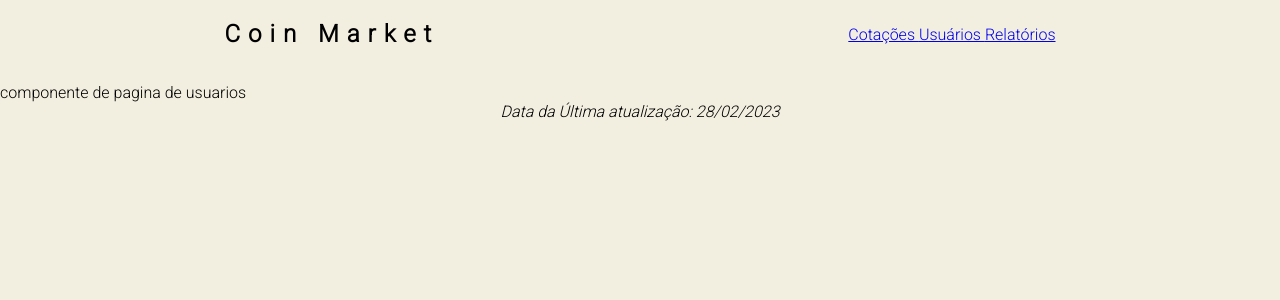
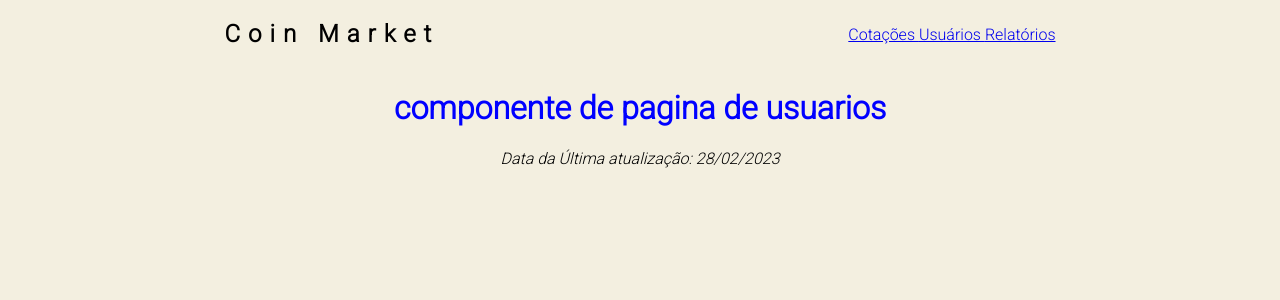
Before and after one commit to FuturoDEV-Pantanal/coinmarket, a React (Create React App) app: page /usuarios in a window 1280 px wide. Shown: the top 300 px of the page. Built offline with nearby package versions, Linux system fonts and the light colour scheme; a web font is replaced by a local one.

Commit message:
Estilizacao CSS

```diff
--- a/src/pages/Relatorios/index.js
+++ b/src/pages/Relatorios/index.js
@@ -2,6 +2,6 @@ import './styles.css';
 
 export default function Relatorios() {
   return (
-    <div>Componente de pagina de relatorios</div>
+    <h1 className='titulo-relatorio'>Componente de pagina de relatorios</h1>
   )
 }
--- a/src/pages/Relatorios/styles.css
+++ b/src/pages/Relatorios/styles.css
@@ -0,0 +1,4 @@
+.titulo-relatorio {
+    text-align: center;
+    color: green;
+}
--- a/src/pages/Usuarios/index.js
+++ b/src/pages/Usuarios/index.js
@@ -2,6 +2,6 @@ import './styles.css';
 
 export default function Usuarios() {
   return (
-    <div>componente de pagina de usuarios</div>
+    <h1 className='titulo-usuarios'>componente de pagina de usuarios</h1>
   )
 }
--- a/src/pages/Usuarios/styles.css
+++ b/src/pages/Usuarios/styles.css
@@ -0,0 +1,4 @@
+.titulo-usuarios {
+    text-align: center;
+    color: blue;
+}
```
Also changed, not shown: src/App.js (line endings or trailing spaces).
